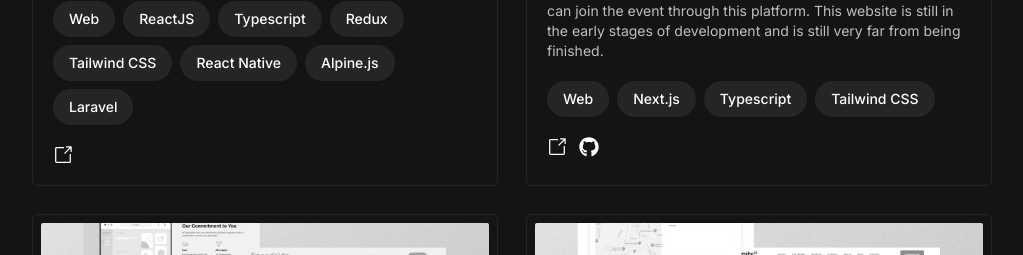
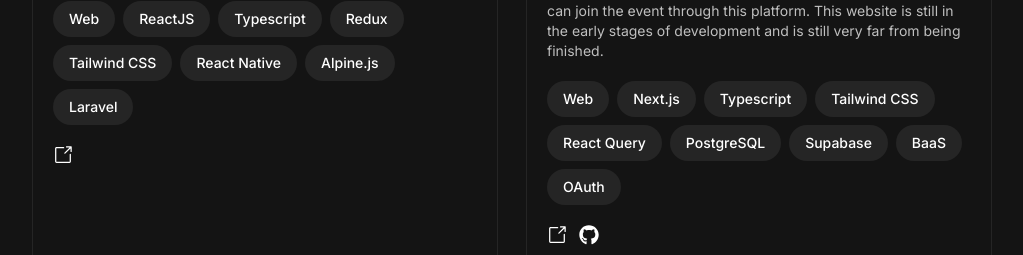
Before and after one commit to NafisHandoko/next-portfolio, a Next.js app: page /projects in a window 1280 px wide. Shown: the part 1440-1695 px from the top of the page, without its empty margins (128-1151 px from the left). Built offline with nearby package versions, Linux system fonts and the light colour scheme.

Commit message:
style: change project data

```diff
--- a/app/_data/projects.ts
+++ b/app/_data/projects.ts
@@ -26,8 +26,8 @@
     {
         name: 'Relazee',
         description: "Relazee is a website for my ongoing startup, it's a platform to find competition like hackathon and to find a team or partners for the competition. Anyone, such as event/competition organizers, including universities, can post their event information on this platform. College students and their teams can join the event through this platform. This website is still in the early stages of development and is still very far from being finished.",
-        techStack: ['Web', 'Next.js', 'Typescript', 'Tailwind CSS'],
-        demoURL: 'https://relazee.vercel.app',
+        techStack: ['Web', 'Next.js', 'Typescript', 'Tailwind CSS', 'React Query', 'PostgreSQL', 'Supabase', 'BaaS', 'OAuth'],
+        demoURL: 'https://relazee-dev.vercel.app',
         repoURL: 'https://github.com/298ms/relazee-next',
         image: '/assets/images/portfolio/relazee.png'
     },
```
